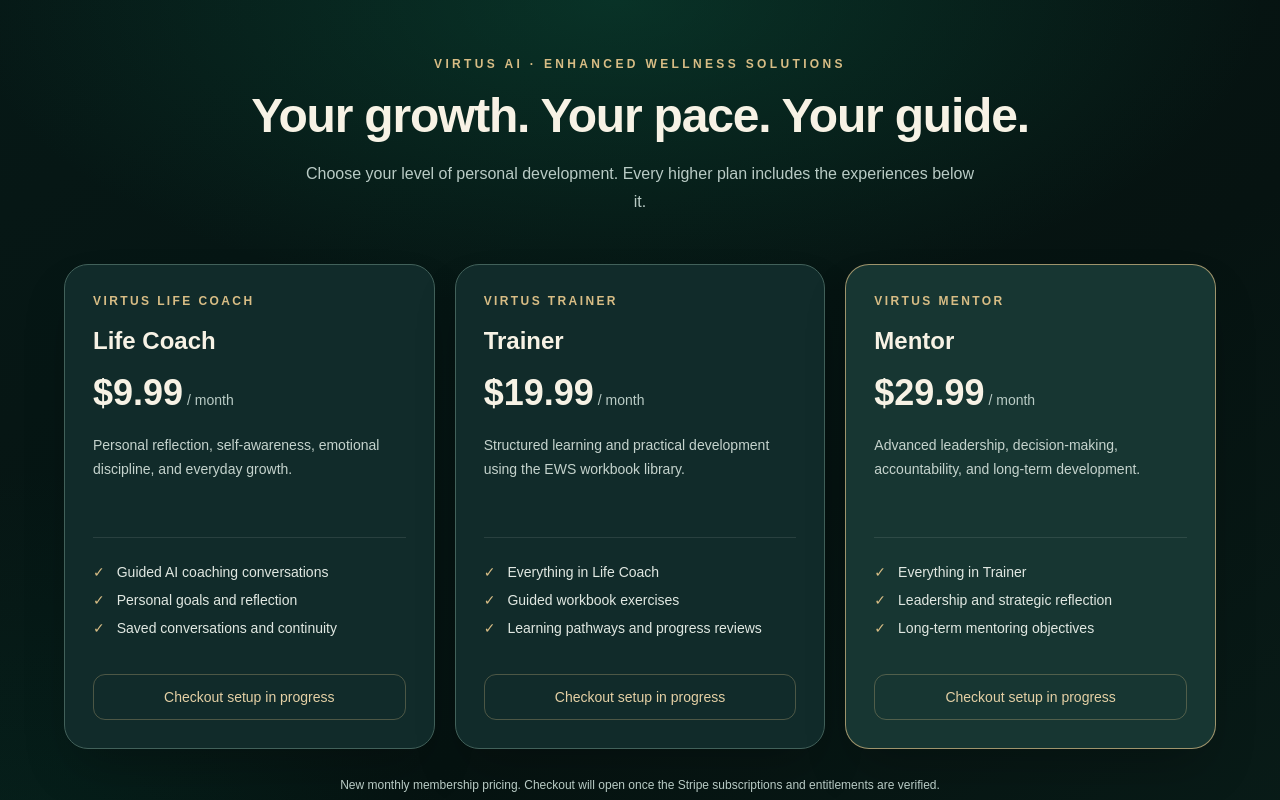
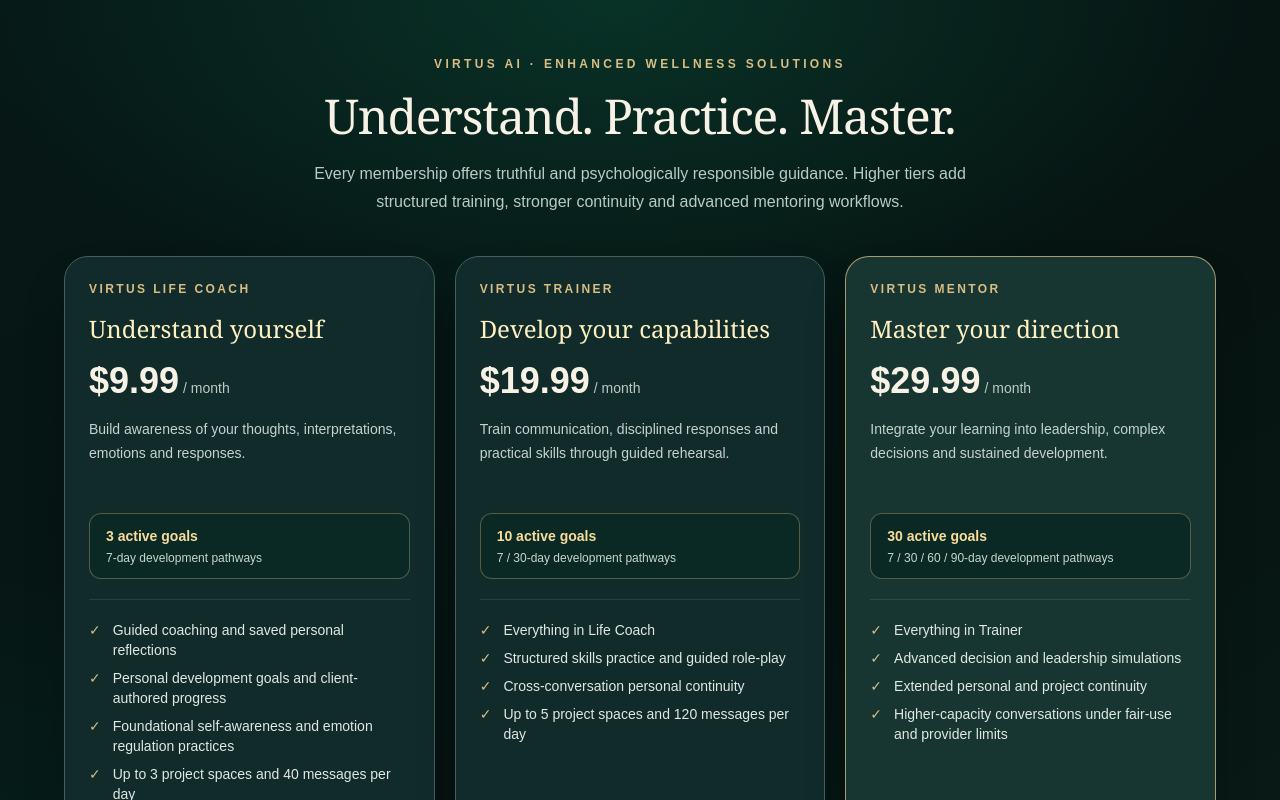
Before and after one commit to SirSebastian-ux/virtus.ai, a Next.js app: page /pricing in a window 1280 px wide. Shown: the top 800 px of the page. Built offline with nearby package versions, Linux system fonts and the light colour scheme.

Commit message:
Publish accurate Life Coach, Trainer and Mentor development benefits on pricing page

```diff
--- a/app/pricing/page.js
+++ b/app/pricing/page.js
@@ -1,28 +1,38 @@
 import Link from "next/link";
+import { membershipCapabilities } from "@/lib/virtus-membership.mjs";
 
 export const metadata = {
-  title: "Coaching Plans | Virtus AI",
-  description: "Explore Virtus AI Life Coach, Trainer, and Mentor, powered by Enhanced Wellness Solutions.",
+  title: "Life Coach, Trainer and Mentor | Virtus AI",
+  description: "Compare Virtus AI coaching memberships, personal development pathways and practice levels.",
 };
 
 const plans = [
-  {
-    name: "Life Coach",
-    price: "$9.99",
-    description: "Personal reflection, self-awareness, emotional discipline, and everyday growth.",
-    features: ["Guided AI coaching conversations", "Personal goals and reflection", "Saved conversations and continuity"],
+  { key: "life_coach", price: "$9.99", heading: "Understand yourself",
+    description: "Build awareness of your thoughts, interpretations, emotions and responses.",
+    features: [
+      "Guided coaching and saved personal reflections",
+      "Personal development goals and client-authored progress",
+      "Foundational self-awareness and emotion regulation practices",
+      "Up to 3 project spaces and 40 messages per day",
+    ],
   },
-  {
-    name: "Trainer",
-    price: "$19.99",
-    description: "Structured learning and practical development using the EWS workbook library.",
-    features: ["Everything in Life Coach", "Guided workbook exercises", "Learning pathways and progress reviews"],
+  { key: "plus", price: "$19.99", heading: "Develop your capabilities",
+    description: "Train communication, disciplined responses and practical skills through guided rehearsal.",
+    features: [
+      "Everything in Life Coach",
+      "Structured skills practice and guided role-play",
+      "Cross-conversation personal continuity",
+      "Up to 5 project spaces and 120 messages per day",
+    ],
   },
-  {
-    name: "Mentor",
-    price: "$29.99",
-    description: "Advanced leadership, decision-making, accountability, and long-term development.",
-    features: ["Everything in Trainer", "Leadership and strategic reflection", "Long-term mentoring objectives"],
+  { key: "premium", price: "$29.99", heading: "Master your direction",
+    description: "Integrate your learning into leadership, complex decisions and sustained development.",
+    features: [
+      "Everything in Trainer",
+      "Advanced decision and leadership simulations",
+      "Extended personal and project continuity",
+      "Higher-capacity conversations under fair-use and provider limits",
+    ],
   },
 ];
 
@@ -30,30 +40,49 @@ export default function PricingPage() {
   return (
     <main className="virtus-subpage-modern min-h-screen bg-[#091b1c] px-5 py-14 text-[#f5f3ec]">
       <section className="mx-auto max-w-6xl">
-        <div className="mb-12 text-center">
+        <div className="mb-10 text-center">
           <p className="text-xs font-semibold uppercase tracking-[0.28em] text-[#d8bd85]">Virtus AI · Enhanced Wellness Solutions</p>
-          <h1 className="mt-5 text-4xl font-semibold tracking-tight md:text-5xl">Your growth. Your pace. Your guide.</h1>
+          <h1 className="mt-5 font-serif text-3xl tracking-tight md:text-5xl">Understand. Practice. Master.</h1>
           <p className="mx-auto mt-5 max-w-2xl text-base leading-7 text-[#b9cbc5]">
-            Choose your level of personal development. Every higher plan includes the experiences below it.
+            Every membership offers truthful and psychologically responsible guidance.
+            Higher tiers add structured training, stronger continuity and advanced mentoring workflows.
           </p>
         </div>
         <div className="grid gap-5 md:grid-cols-3">
-          {plans.map((plan, index) => (
-            <article key={plan.name} className={`flex flex-col rounded-3xl border p-7 shadow-2xl ${index === 2 ? "border-[#d8bd85]/70 bg-[#173632]" : "border-[#42615a] bg-[#112b2a]"}`}>
-              <p className="text-xs font-semibold uppercase tracking-[0.2em] text-[#d8bd85]">Virtus {plan.name}</p>
-              <h2 className="mt-4 text-2xl font-semibold">{plan.name}</h2>
-              <p className="mt-4 text-4xl font-semibold">{plan.price}<span className="ml-1 text-sm font-normal text-[#b9cbc5]">/ month</span></p>
-              <p className="mt-5 min-h-20 text-sm leading-6 text-[#c5d3cd]">{plan.description}</p>
-              <ul className="mt-6 flex-1 space-y-3 border-t border-white/10 pt-6">
-                {plan.features.map((feature) => <li key={feature} className="flex gap-3 text-sm text-[#e1e8e2]"><span aria-hidden="true" className="text-[#d8bd85]">✓</span>{feature}</li>)}
-              </ul>
-              <p className="mt-7 rounded-xl border border-[#d8bd85]/30 px-4 py-3 text-center text-sm text-[#e4d0a5]">Checkout setup in progress</p>
-            </article>
-          ))}
+          {plans.map((plan, index) => {
+            const capabilities = membershipCapabilities(plan.key);
+            return (
+              <article key={plan.key} className={`flex flex-col rounded-3xl border p-6 shadow-2xl ${index === 2 ? "border-[#d8bd85]/75 bg-[#173632]" : "border-[#42615a] bg-[#112b2a]"}`}>
+                <p className="text-xs font-semibold uppercase tracking-[0.2em] text-[#d8bd85]">Virtus {capabilities.publicName}</p>
+                <h2 className="mt-4 font-serif text-2xl text-[#fff0c1]">{plan.heading}</h2>
+                <p className="mt-4 text-4xl font-semibold">{plan.price}<span className="ml-1 text-sm font-normal text-[#b9cbc5]">/ month</span></p>
+                <p className="mt-4 min-h-20 text-sm leading-6 text-[#c5d3cd]">{plan.description}</p>
+                <div className="mt-4 rounded-xl border border-[#d8bd85]/35 bg-[#0a2925] px-4 py-3 text-sm text-[#f8dc9b]">
+                  <strong>{capabilities.maxActiveGoals} active goals</strong>
+                  <span className="mt-1 block text-xs text-[#c8d5cc]">{capabilities.programDays.join(" / ")}-day development pathways</span>
+                </div>
+                <ul className="mt-5 flex-1 space-y-3 border-t border-white/10 pt-5">
+                  {plan.features.map((feature) => (
+                    <li key={feature} className="flex gap-3 text-sm text-[#e1e8e2]">
+                      <span aria-hidden="true" className="text-[#d8bd85]">✓</span>{feature}
+                    </li>
+                  ))}
+                </ul>
+                <Link href="/upgrade" className={`mt-7 rounded-xl px-4 py-3 text-center text-sm font-semibold ${index === 2 ? "bg-[#e3c481] text-[#09291f]" : "border border-[#d8bd85]/65 text-[#f7dfab] hover:bg-[#1a4b3c]"}`}>
+                  Compare billing and choose a membership
+                </Link>
+              </article>
+            );
+          })}
         </div>
-        <p className="mt-7 text-center text-xs text-[#b9cbc5]">New monthly membership pricing. Checkout will open once the Stripe subscriptions and entitlements are verified.</p>
-        <div className="mt-9 text-center"><Link href="/" className="inline-flex rounded-xl border border-[#d8bd85]/60 px-6 py-3 text-sm font-semibold text-[#f5f3ec] hover:bg-white/10">Return to Virtus AI</Link></div>
-        <p className="mx-auto mt-10 max-w-2xl text-center text-xs leading-6 text-[#9fb4ad]">Virtus AI supports education, coaching, and self-development. It is not a replacement for licensed mental health care.</p>
+        <p className="mx-auto mt-7 max-w-3xl text-center text-xs leading-6 text-[#b9cbc5]">
+          A development day advances only after a completed self-reflection. Voice add-ons and professional-led
+          sessions are not included unless separately offered. Memberships support coaching, learning and
+          personal development, not independent clinical diagnosis or psychotherapy.
+        </p>
+        <div className="mt-9 text-center">
+          <Link href="/" className="inline-flex rounded-xl border border-[#d8bd85]/60 px-6 py-3 text-sm font-semibold text-[#f5f3ec]">Return to Virtus AI</Link>
+        </div>
       </section>
     </main>
   );
```
